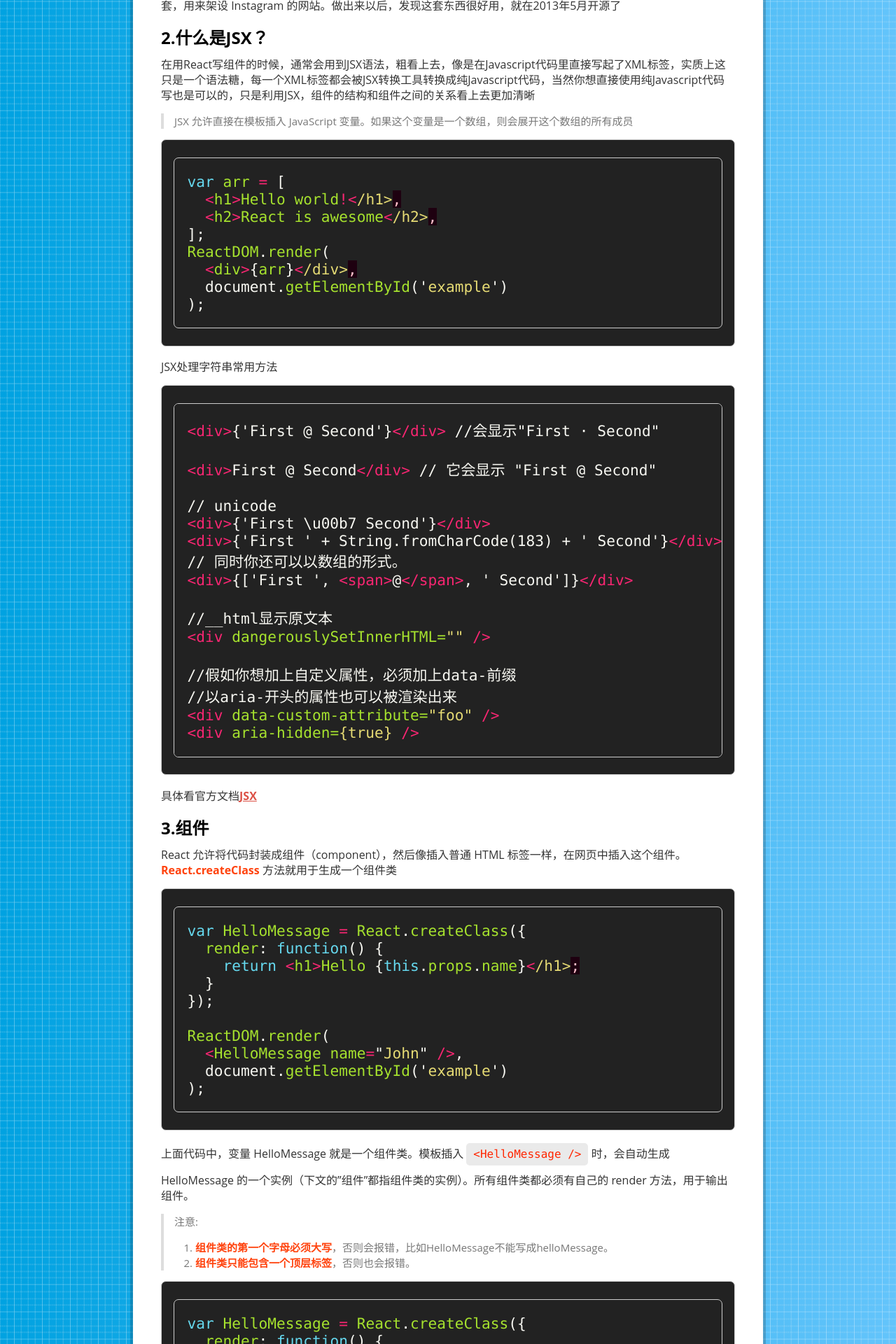
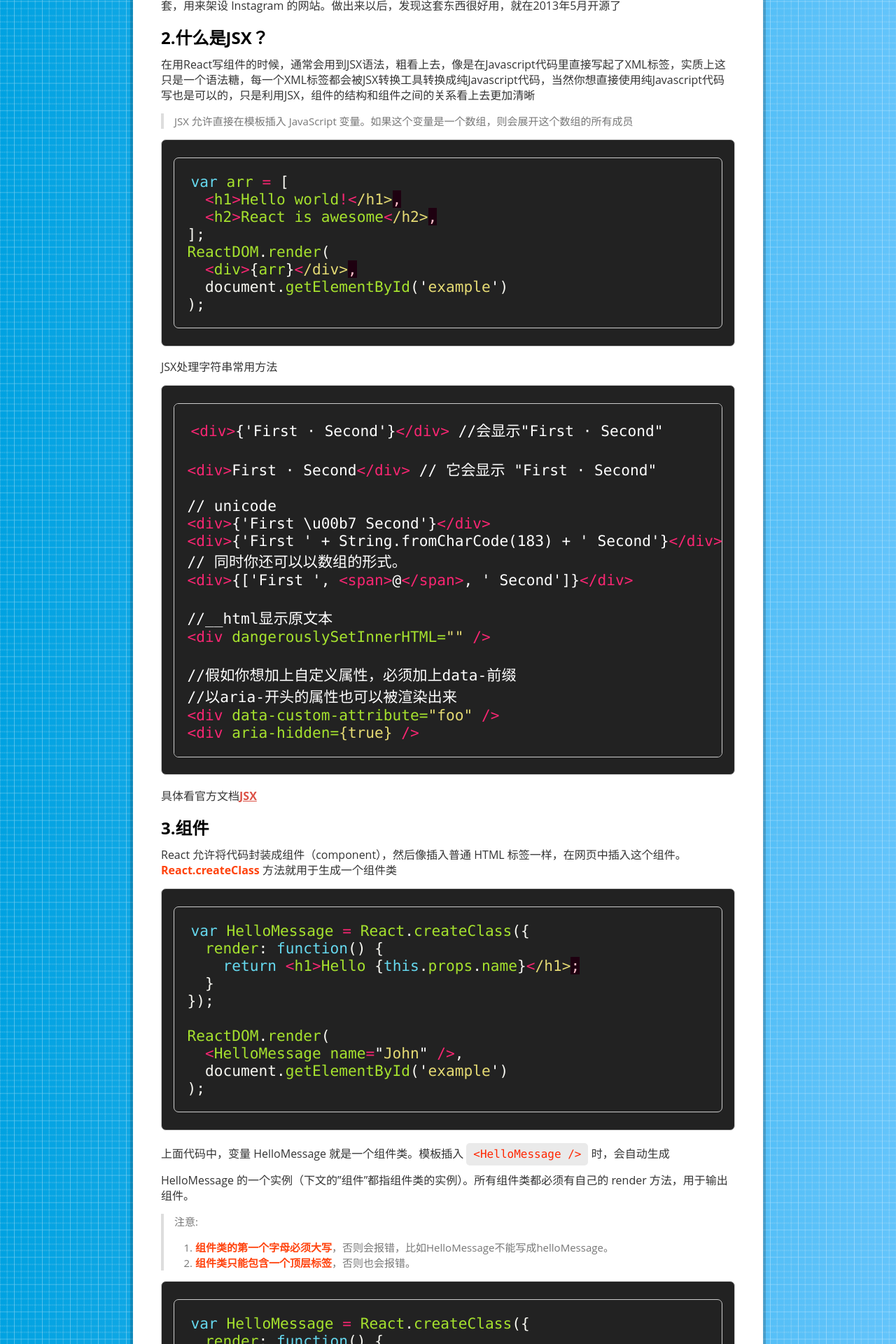
Before and after one commit to zaptun/smog_wave, a Jekyll site: the page built from _posts/ReactJs/2016-10-30-ReactJs简单介绍.md, in a window 1280 px wide. Shown: the part 350-2270 px from the top of the page at 70% size. Built offline with Jekyll 4.4.1, drawn with Linux system fonts in a browser that asks for light colours.

Commit message:
样式微调整

````diff
--- a/_posts/ReactJs/2016-10-30-ReactJs简单介绍.md
+++ b/_posts/ReactJs/2016-10-30-ReactJs简单介绍.md
@@ -32,9 +32,9 @@ ReactDOM.render(
 JSX处理字符串常用方法
 
 ``` html
-<div>{'First @ Second'}</div> //会显示"First · Second"
+<div>{'First · Second'}</div> //会显示"First · Second"
 
-<div>First @ Second</div> // 它会显示 "First @ Second"
+<div>First · Second</div> // 它会显示 "First · Second"
 
 // unicode
 <div>{'First \u00b7 Second'}</div>
@@ -43,7 +43,7 @@ JSX处理字符串常用方法
 <div>{['First ', <span>@</span>, ' Second']}</div>
 
 //__html显示原文本
-<div dangerouslySetInnerHTML="{{__html: 'First @ Second'}}" />
+<div dangerouslySetInnerHTML="{{__html: 'First · Second'}}" />
 
 //假如你想加上自定义属性，必须加上data-前缀
 //以aria-开头的属性也可以被渲染出来
````
Also changed, not shown: assets/css/base.min.css, assets/js/base.min.js.
